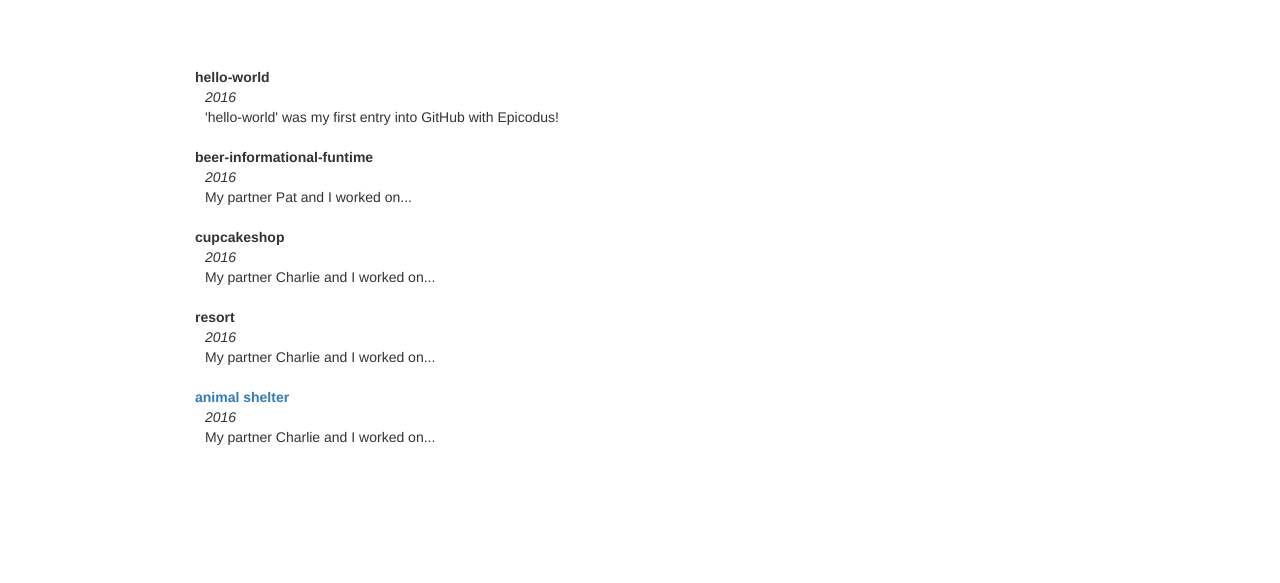
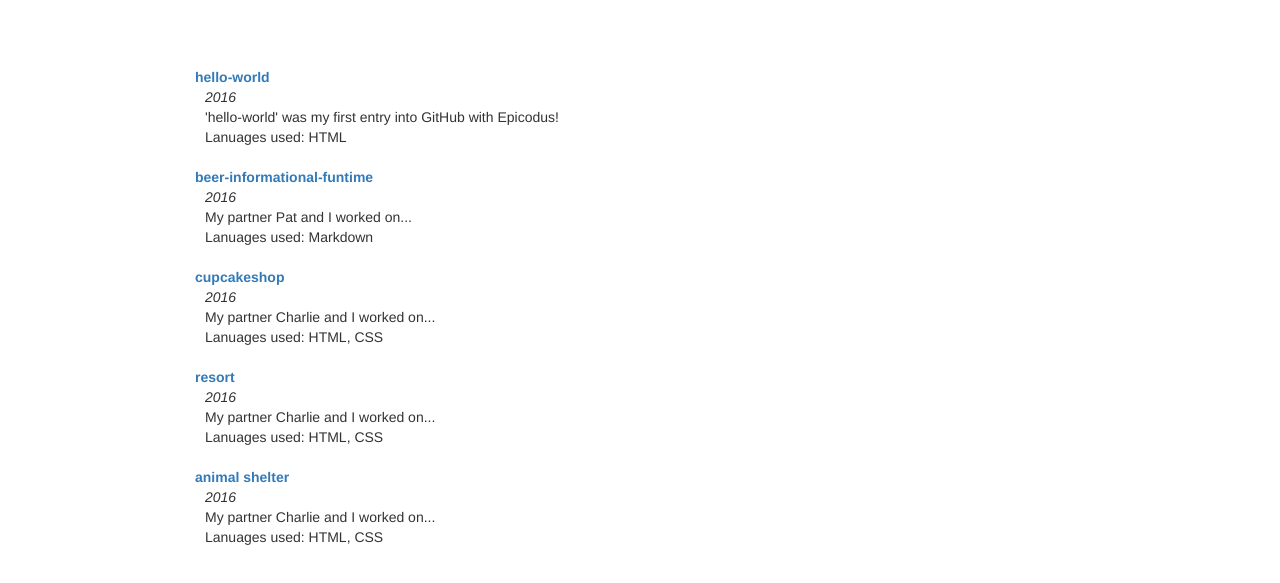
Before and after one commit to maskrap/project1, a plain HTML site: page projects.html in a window 1280 px wide. Shown: the part 133-716 px from the top of the page. Drawn offline with nearby package versions, Linux system fonts and the light colour scheme.

Commit message:
Updated README

```diff
--- a/projects.html
+++ b/projects.html
@@ -61,25 +61,30 @@
       <h3><a id="exp"></h3></a>
         <br>
         <ul class="aboutmelist">
-        <li><strong>hello-world</strong></li>
+        <li><strong><a href="https://github.com/sampark18/hello-world">hello-world</strong></li></a>
         <li id="moveover"><em>2016</em></li>
         <li id="moveover">'hello-world' was my first entry into GitHub with Epicodus!</li>
+        <li id="moveover">Lanuages used: HTML</li>
         <br>
-        <li><strong>beer-informational-funtime</strong></li>
+        <li><strong><a href="https://github.com/sampark18/beer-informational-funtime">beer-informational-funtime</strong></li></a>
         <li id="moveover"><em>2016</em></li>
         <li id="moveover">My partner Pat and I worked on...</li>
+        <li id="moveover">Lanuages used: Markdown</li>
         <br>
-        <li><strong>cupcakeshop</strong></li>
+        <li><strong><a href="https://github.com/sampark18/cupcakeshop">cupcakeshop</strong></li></a>
+        <li id="moveover"><em>2016</em></li></a>
+        <li id="moveover">My partner Charlie and I worked on...</li>
+        <li id="moveover">Lanuages used: HTML, CSS</li>
+        <br>
+        <li><strong><a href="https://github.com/sampark18/resort">resort</strong></li></a>
         <li id="moveover"><em>2016</em></li>
         <li id="moveover">My partner Charlie and I worked on...</li>
-        <br>
-        <li><strong>resort</strong></li>
-        <li id="moveover"><em>2016</em></li>
-        <li id="moveover">My partner Charlie and I worked on...</li>
+        <li id="moveover">Lanuages used: HTML, CSS</li>
         <br>
         <li><strong><a href="https://github.com/sampark18/animalshelter">animal shelter</strong></li></a>
         <li id="moveover"><em>2016</em></li>
         <li id="moveover">My partner Charlie and I worked on...</li>
+        <li id="moveover">Lanuages used: HTML, CSS</li>
         </ul>
         <br>
       </div>
```
Also changed, not shown: index.html (+10 -6 lines), 1 other file.
